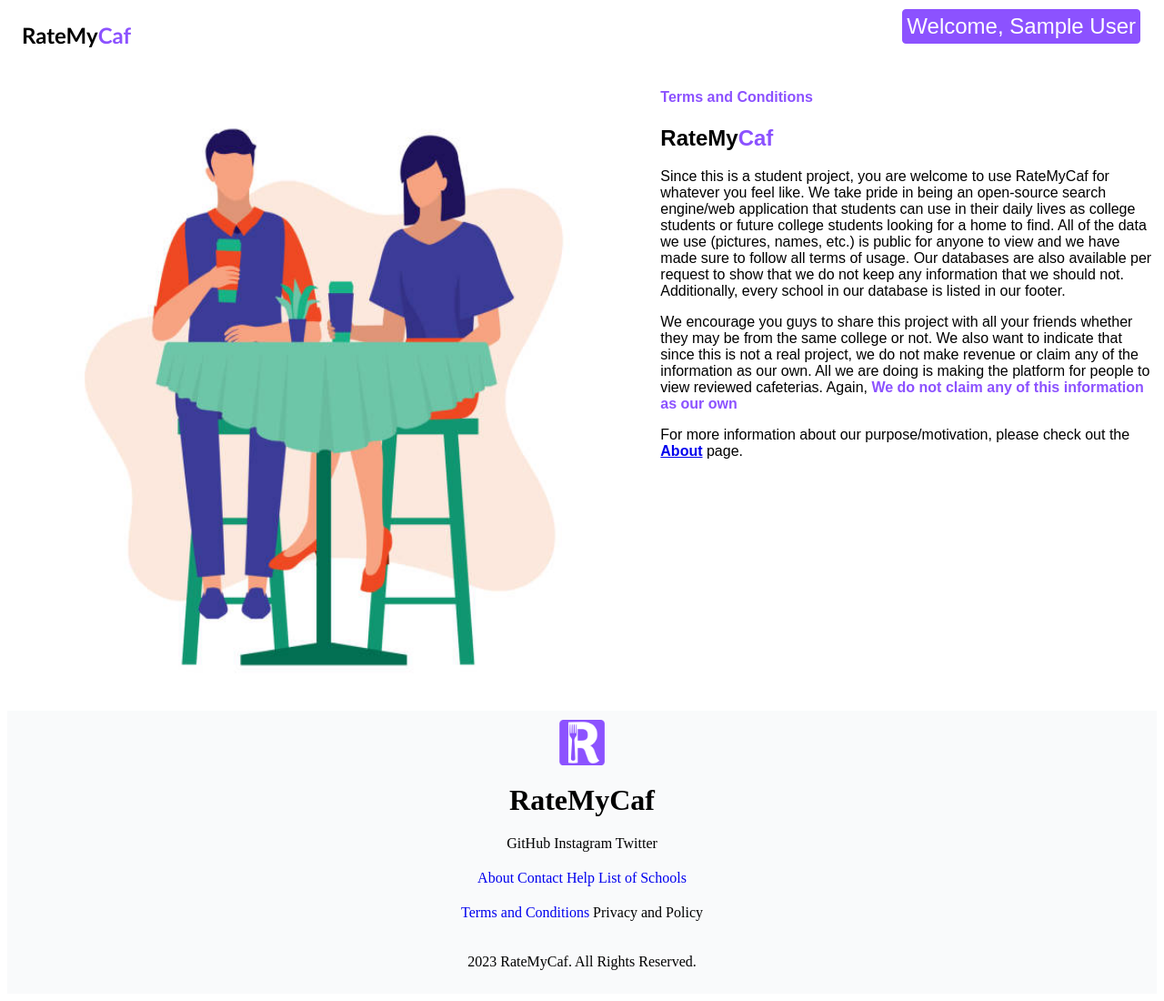
After one commit to robPTY/ratemycaf, a PHP site: page /ratemycaf/terms_conditions.php in a window 1280 px wide. The commit adds this page. Shown: the whole page at 91% size. Run offline with PHP 8.4, Linux system fonts and the light colour scheme; the visitor is signed in with stand-in values (Sample User, id 1).

Commit message:
added terms & help

```diff
--- a/css/RMCstyles.css
+++ b/css/RMCstyles.css
@@ -498,3 +498,12 @@ td {
 .bold-part{
     font-weight: bold;
 }
+
+.footer-el a{
+    text-decoration: none;
+}
+
+.footer-el-p:hover{
+    cursor: pointer;
+    color: var(--purple);
+}
--- a/reusables/footer.php
+++ b/reusables/footer.php
@@ -2,21 +2,21 @@
     <img class="footer-el" id="logo" src="./images/favicon.ico"/>
     <h1 class="footer-el">RateMyCaf</h1>
     <div class="footer-el" id="socials">
-        <a>GitHub</a>
-        <a>Instagram</a>
-        <a>Twitter</a>
+        <a class='footer-el-p'>GitHub</a>
+        <a class='footer-el-p'>Instagram</a>
+        <a class='footer-el-p'>Twitter</a>
     </div>
     <div class="services, footer-el">
-        <a href="../about.php">About</a>
-        <a href="./contact.php">Contact</a>
-        <a>Help</a>
-        <a href="./school-list.php">List of Schools</a>
+        <a class='footer-el-p' href="./about.php">About</a>
+        <a class='footer-el-p' href="./contact.php">Contact</a>
+        <a class='footer-el-p' href='./help.php'>Help</a>
+        <a class='footer-el-p' href="./school-list.php">List of Schools</a>
     </div>
     <div class="services, footer-el">
-        <a>Terms and Conditions</a>
-        <a>Privacy and Policy</a>
+        <a class='footer-el-p' href='./terms_conditions.php'>Terms and Conditions</a>
+        <a class='footer-el-p'>Privacy and Policy</a>
     </div>
     <div class="footer-el">
-        <p>2023 RateMyCaf. All Rights Reserved.</p>
+        <p class='footer-el-p'>2023 RateMyCaf. All Rights Reserved.</p>
     </div>
 </div>
--- /dev/null
+++ b/terms_conditions.php
@@ -0,0 +1,44 @@
+<?php session_start(); ?>
+
+<head>
+<link rel="stylesheet" href="css/RMCstyles.css">
+<link rel="shortcut icon" type="image/x-icon" href="./images/favicon.ico" />
+<title>RateMyCaf | Terms & Conditions</title>
+
+</head>
+<?php
+    include("./reusables/top-menu.php");
+?>
+<body>
+    <div id="about-section">
+        <div id="about-img-section">
+            <img id="about-img" src="./images/caf-people2.jpg">
+        </div>
+        <div id="about-text">
+            <h4 class="inside-text-abt" ><span class="highlights">Terms and Conditions</span></h4>
+            <h2 class="inside-text-abt">RateMy<span class='highlights'>Caf</span></h2>
+            <p class="inside-text-abt">
+            Since this is a student project, you are welcome to use RateMyCaf for whatever you feel like.
+            We take pride in being an open-source search engine/web application that students can use in
+            their daily lives as college students or future college students looking for a home to find.
+            All of the data we use (pictures, names, etc.) is public for anyone to view and we have made
+            sure to follow all terms of usage. Our databases are also available per request to show that we
+            do not keep any information that we should not. Additionally, every school in our database is listed
+            in our footer.
+            </p>
+            <p class="inside-text-abt">
+            We encourage you guys to share this project with all your friends whether they may be from
+            the same college or not. We also want to indicate that since this is not a real project, we
+            do not make revenue or claim any of the information as our own. All we are doing is making the
+            platform for people to view reviewed cafeterias. Again, <strong>We do not claim any of this information
+            as our own</strong>
+            </p>
+            <p class="inside-text-abt">
+            For more information about our purpose/motivation, please check out the <strong><a href='./about.php'>About</a></strong> page.
+            </p>
+        </div>
+    </div>
+</body>
+<?php
+    include("./reusables/footer.php");
+?>
```
Also changed, not shown: cafeterias.php (+15 -1 lines), index.php (+18 -4 lines), help.php (added).
